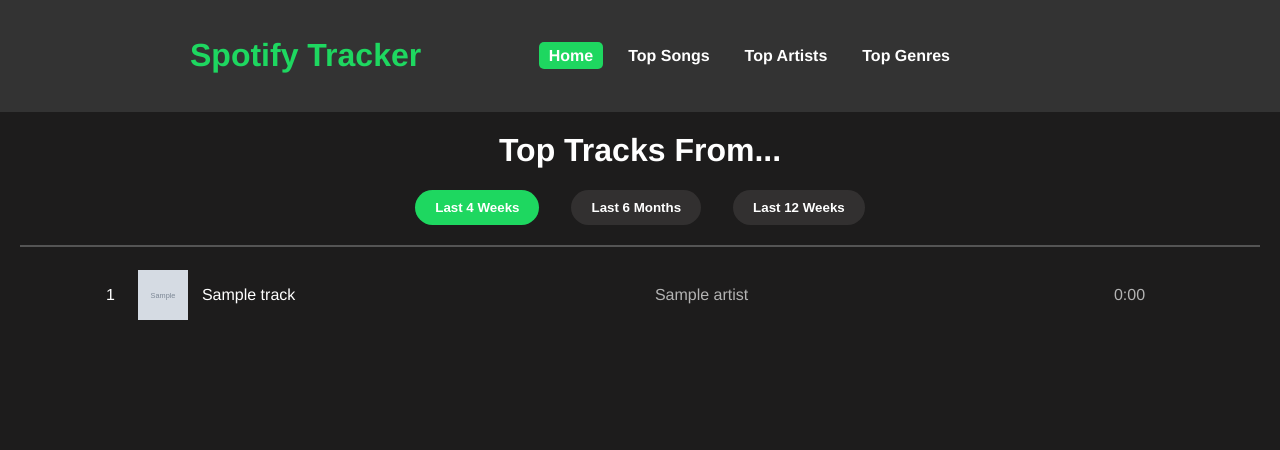
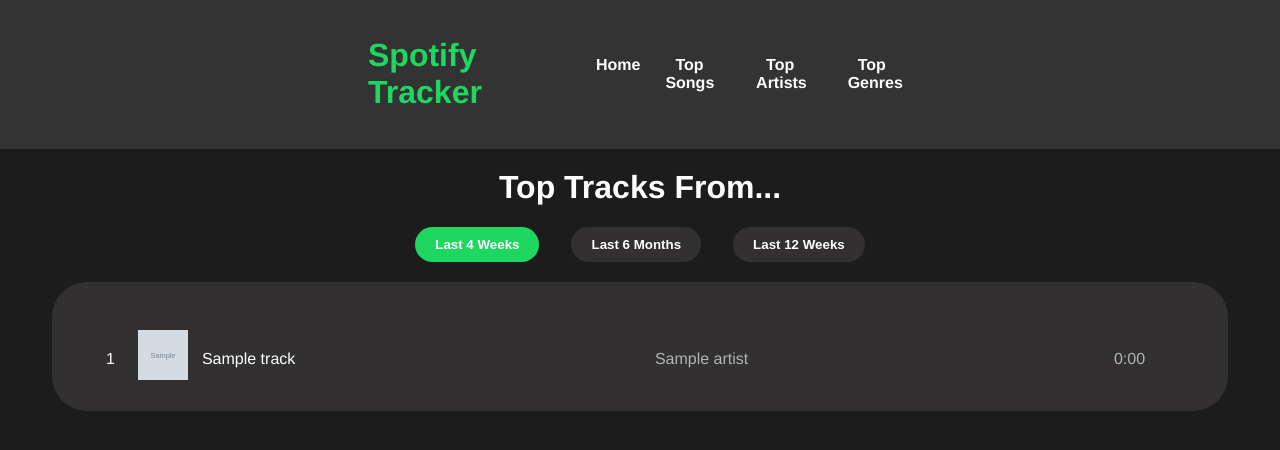
Before and after one commit to vinson099/SpotifyTracker, a Flask app: template templates/top_songs.html in a window 1280 px wide. Shown: the top 450 px of the page. Run offline with Flask 3, Linux system fonts and the light colour scheme; the template is opened without the code that fills it: most values are stand-ins (such as "Sample title", 1, 10 or a date in 2020); grey boxes marked "Sample" are stand-in pictures.

Commit message:
changed placement of navbar, changed width of tablink content

```diff
--- a/static/styles/base.css
+++ b/static/styles/base.css
@@ -22,7 +22,7 @@
     gap: 15px;
     list-style: none;
     margin: 0;
-    padding-right: 10rem;
+    padding-right: 12rem;
 }
 
 .nav-tabs li {
@@ -51,5 +51,5 @@
 /* Logo style */
 .navbar_title {
     color: #1ED760;
-    padding-left: 30px;
+    padding-left: 13rem;
 }
--- a/static/styles/top_songs.css
+++ b/static/styles/top_songs.css
@@ -10,7 +10,7 @@
 }
 
 .tablink {
-    background-color: rgb(50, 48, 48);
+    background-color: #323030;
     border: none;
     padding: 10px 20px;
     cursor: pointer;
@@ -31,9 +31,11 @@
 .tabcontent {
     display: none;
     padding: 20px;
-    border-top: 2px solid #545454;
+    background-color: #323030;
+    border-radius: 35px;
+    padding-top: 45px;
     margin: 0 auto; /* Center the tab content */
-    width: 75rem; /* Set a maximum width for the content */
+    width: 71rem; /* Set a maximum width for the content */
 }
 
 .track-row {
@@ -46,7 +48,7 @@
     font-size: 1rem;
     font-weight: normal;
     padding-right: 20px;
-    padding-left: 4rem;
+    padding-left: 2rem;
     text-align: right;
 }
 
@@ -55,6 +57,7 @@
     height: 50px; /* Set the height of the album art */
     margin-right: 10px; /* Add some space between the image and the text */
     vertical-align: middle; /* Align the image vertically with the text */
+    padding-bottom: 8px;
 }
 
 .track-name {
--- a/templates/base.html
+++ b/templates/base.html
@@ -13,10 +13,10 @@
         </div>
         <nav>
             <ul class="nav-tabs">
-                <li><a href="/" class="active">Home</a></li>
-                <li><a href="/top_songs">Top Songs</a></li>
-                <li><a href="/top_artists">Top Artists</a></li>
-                <li><a href="/Social">Top Genres</a></li>
+                <li><a href="{{ url_for('home') }}" class="{% if request.endpoint == 'home' %}active{% endif %}">Home</a></li>
+                <li><a href="{{ url_for('top_songs') }}" class="{% if request.endpoint == 'top_songs' %}active{% endif %}">Top Songs</a></li>
+                <li><a href="{{ url_for('top_artists') }}" class="{% if request.endpoint == 'top_artists' %}active{% endif %}">Top Artists</a></li>
+                <li><a href="{{ url_for('top_genres') }}" class="{% if request.endpoint == 'top_genres' %}active{% endif %}">Top Genres</a></li>
             </ul>
         </nav>
     </header>
```
Also changed, not shown: static/styles/top_artists.css (+3 -4 lines).
